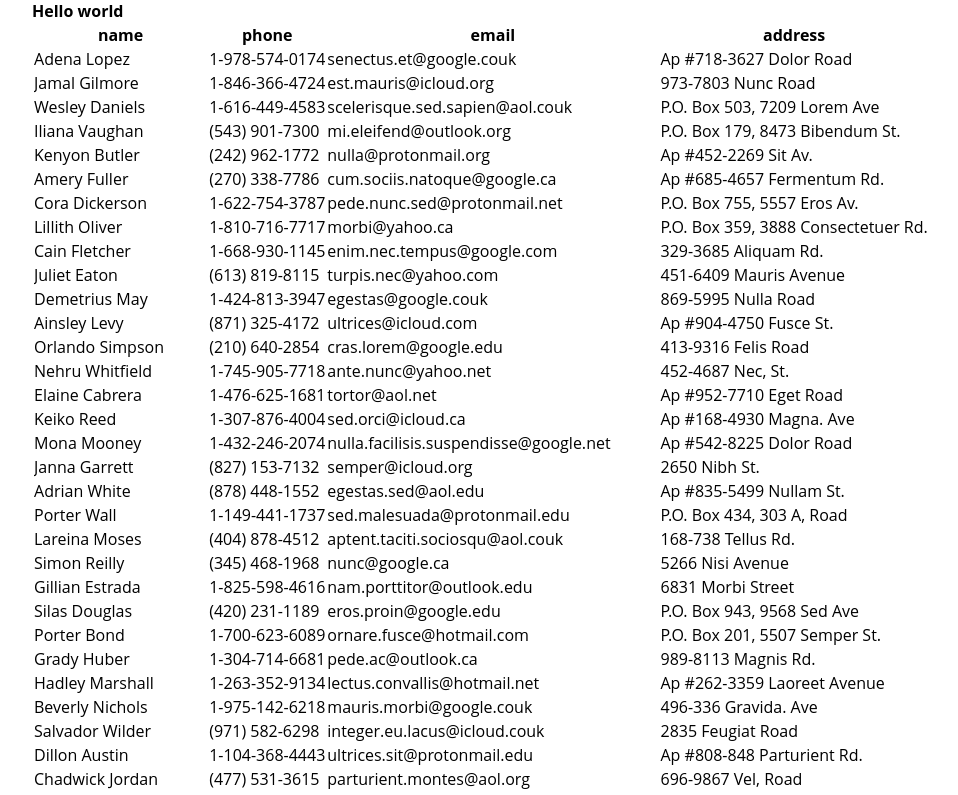
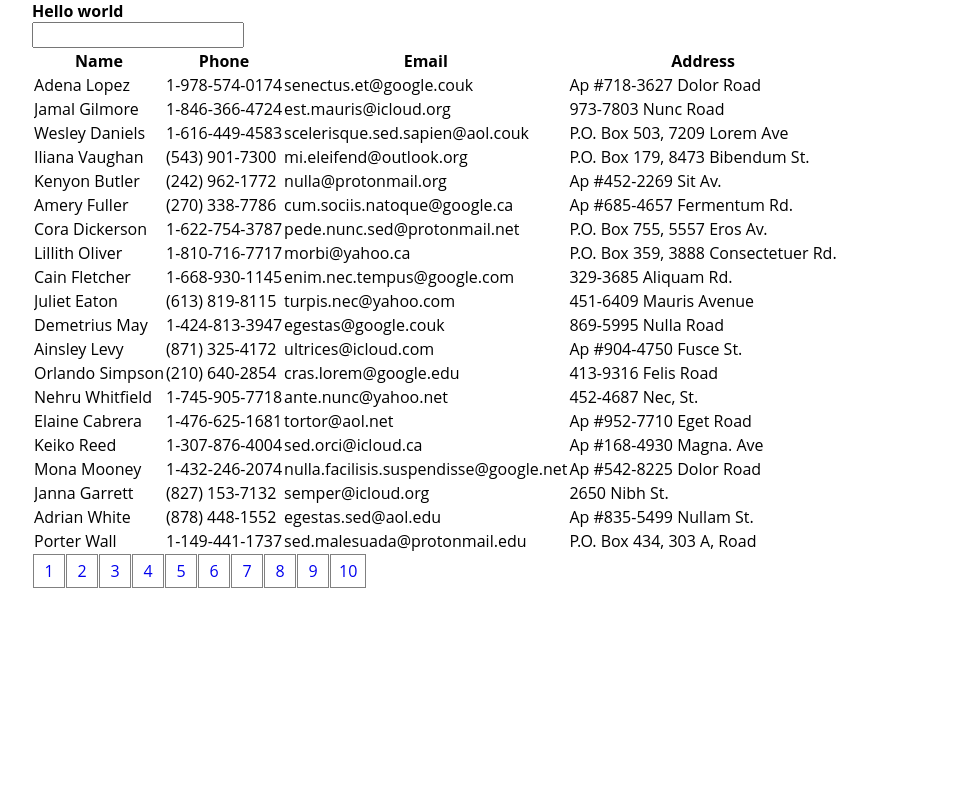
Before and after one commit to Alexander-Bulgakov/table-react, a React app: page / in a window 1280 px wide. Shown: the top 795 px of the page, without its empty margins (23-981 px from the left). Built offline with nearby package versions, Linux system fonts and the light colour scheme.

Commit message:
pagination complited sorting starts

```diff
--- a/index.html
+++ b/index.html
@@ -3,7 +3,7 @@
 <head>
   <meta charset="UTF-8">
   <meta name="viewport" content="width=device-width"/>
-  <title>Books search</title>
+  <title>Table</title>
 </head>
 <body>
   <div id="root"></div>
--- a/src/App.jsx
+++ b/src/App.jsx
@@ -1,33 +1,29 @@
-import React from 'react';
-import data from './data/generated.json';
+import React, {useState} from 'react';
+import Table from './Table';
 import './App.css';
 
 const App = () => {
+
+const [paginationStep, setPaginationStep] = useState(20);
+
+const handleBlur = (e) => {
+  setPaginationStep(e.target.value);
+}
+
+const onSort = (sortingCol) => {
+  console.log(sortingCol);
+}
+
   return(
     <div className="container">
       <h1>Hello world</h1>
-      <table>
-        <thead>
-          <tr>
-            {/* <th>guid</th> */}
-            <th>name</th>
-            <th>phone</th>
-            <th>email</th>
-            <th>address</th>
-          </tr>
-        </thead>
-        <tbody>
-          {data.map(row => (
-            <tr key={row.guid}>
-              {/* <td>{row.guid}</td> */}
-              <td>{row.name}</td>
-              <td>{row.phone}</td>
-              <td>{row.email}</td>
-              <td>{row.address}</td>
-            </tr>
-          ))}
-        </tbody>
-      </table>
+      <header>
+        <input type="number" onBlur={handleBlur}/>
+      </header>
+      <Table
+        paginationStep={paginationStep}
+        onSort={onSort}
+        />
     </div>
   )
 }
--- /dev/null
+++ b/src/Table.jsx
@@ -0,0 +1,59 @@
+import React, {useState, useEffect} from 'react';
+import data from './data/generated.json';
+import Pagination from './components/Pagination';
+
+const Table = ({ paginationStep, onSort }) => {
+  const [rows, setRows] = useState([]);
+  const [currentPage, setCurrentPage] = useState(1);
+  const [rowsPerPage, setRowsPerPage] = useState();
+
+    useEffect(() => {
+      setRowsPerPage(paginationStep)
+    })
+  // const totalRows = data.length;
+
+  const lastRowIndex = currentPage * rowsPerPage;
+  const firstRowIndex = lastRowIndex - rowsPerPage;
+  const currentRow = data.slice(firstRowIndex, lastRowIndex);
+
+  const paginate = pageNumber => setCurrentPage(pageNumber);
+
+  return(
+    <div>
+      <table>
+        <thead>
+          <tr>
+            <th onClick={() => onSort('name')}>Name</th>
+            <th onClick={() =>onSort('phone')}>Phone</th>
+            <th onClick={() =>onSort('email')}>Email</th>
+            <th onClick={() =>onSort('address')}>Address</th>
+          </tr>
+        </thead>
+        <TableBody currentRow={currentRow} />
+      </table>
+      <Pagination
+        rowsPerPage={rowsPerPage}
+        totalRows={data.length}
+        paginate={paginate} />
+    </div>
+  )
+}
+
+const TableBody = ({ currentRow }) => {
+  // const rowsArr = data.slice(0, rowsPerPage);
+  // console.log(rowsArr);
+  return(
+    <tbody>
+      {currentRow.map(row => (
+        <tr key={row.guid}>
+          <td>{row.name}</td>
+          <td>{row.phone}</td>
+          <td>{row.email}</td>
+          <td>{row.address}</td>
+        </tr>
+      ))}
+    </tbody>
+  )
+}
+
+export default Table;
--- /dev/null
+++ b/src/components/Pagination.css
@@ -0,0 +1,18 @@
+.page-item {
+  display: inline-block;
+  border: 1px solid gray;
+  min-width: 2em;
+  min-height: 1.5em;
+  text-align: center;
+  padding: 5px 8px;
+  cursor: pointer;
+  margin-left: 1px;
+}
+
+.page-item:hover {
+  box-shadow: 0px 0px 5px rgba(0, 0, 0, 0.8);
+}
+
+.page-link {
+  text-decoration: none;
+}
--- /dev/null
+++ b/src/components/Pagination.jsx
@@ -0,0 +1,36 @@
+import React, {useState} from 'react';
+import './Pagination.css';
+
+const Pagination = ({ rowsPerPage, totalRows, paginate }) => {
+
+  const pageNumbers = [];
+
+  for (let i = 1; i <= Math.ceil(totalRows / rowsPerPage); i++) {
+    pageNumbers.push(i);
+  }
+
+  return(
+    <div>
+      <ul className="pagination">
+        {
+          pageNumbers.map(number => (
+            <li
+              className="page-item"
+              key={number}
+              onClick={() => paginate(number)}
+              >
+              <a
+                href="#"
+                className="page-link"
+                >
+                {number}
+              </a>
+            </li>
+          ))
+        }
+      </ul>
+    </div>
+  )
+}
+
+export default Pagination;
```
